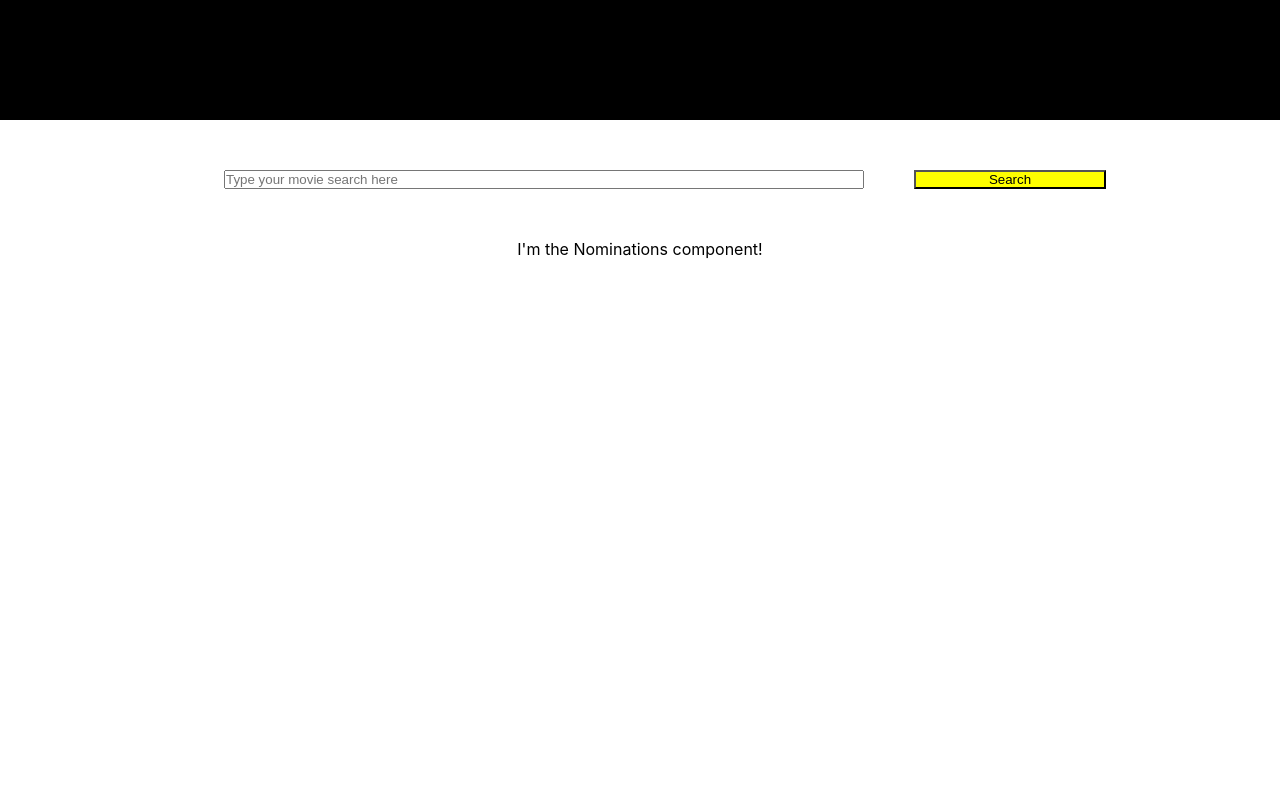
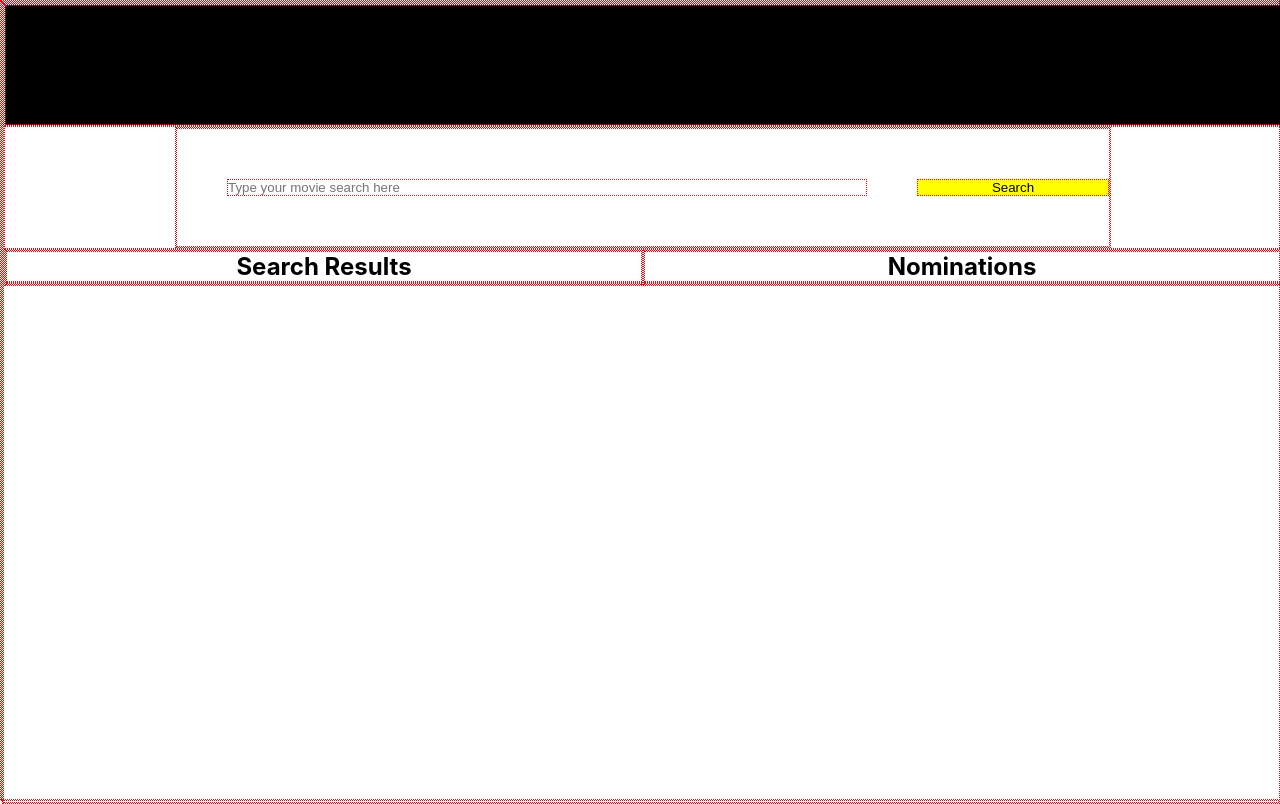
Before and after one commit to nick-echevarria/the-shoppies, a React (Create React App) app: page / in a window 1280 px wide. Built offline with nearby package versions, Linux system fonts and the light colour scheme.

Commit message:
Working buttons, nominate, remove

```diff
--- a/src/App.css
+++ b/src/App.css
@@ -1,11 +1,16 @@
+* {
+    border: red 1px dotted;
+}
+
+li {
+    list-style-type: none;
+}
+
 .app-container {
     height: 100vh;
     width: 100vw;
     max-width: 100vw;
     max-height: 100vh;
-    display: flex;
-    flex-direction: column;
-    align-items: center;
 }
 
 .header-container {
@@ -13,8 +18,17 @@
     min-height: 15vh;
 }
 
-.app-header {
-    width: 100vw;
+.header {
+    width: auto;
     height: 15vh;
     background-color: black;
 }
+
+.search-bar-container {
+    display: flex;
+    justify-content: center;
+}
+
+.result-nod-container {
+    display: flex;
+}
--- a/src/App.js
+++ b/src/App.js
@@ -9,7 +9,7 @@ class App extends Component {
   state = {
     userInput: "",
     searchResults: null,
-    nominationList: null,
+    nominationList: [],
   }
 
   handleUserInput = (event) => {
@@ -18,26 +18,42 @@ class App extends Component {
 
   handleSearchSubmit = (event) => {
     event.preventDefault();
-    console.log(event)
     fetch(requests.OMDB_ENDPOINT + this.state.userInput)
       .then(res => res.json())
-      .then(results => this.setState({ searchResults : results }))
+      .then(results => this.setState({ searchResults : results["Search"] }))
+  }
+
+  nominate = (title, year, imdbID) => {
+    let newNomination = { title, year, imdbID };
+    let currentNominationList = this.state.nominationList;
+    currentNominationList.push(newNomination)
+    // if nominationList.includes(nom.clicked?) then disable
+    this.setState({ nominationList: currentNominationList })
+  }
+
+  removeNomination = (title) => {
+    let currentNominationList = this.state.nominationList;
+    let newNominationList = currentNominationList.filter(movie => movie.title !== title )
+
+    this.setState({ nominationList: newNominationList })
   }
 
   render() {
     return (
       <div className="app-container">
         <div className="header-container">
-        <header className="app-header" />
+          <header className="header" />
         </div>
+        <div className="search-bar-container">
           <SearchBar
             userInput={this.state.userInput}
             handleUserInput={this.handleUserInput}
             handleSearchSubmit={this.handleSearchSubmit}
           />
+        </div>
         <div className="result-nod-container">
-          <SearchResults searchResults={this.state.searchResults}/>
-          <NominationList />
+          <SearchResults searchResults={this.state.searchResults} nominate={this.nominate}/>
+          <NominationList nominationList={this.state.nominationList} removeNomination={this.removeNomination} />
         </div>
     </div>
     );
--- a/src/components/NominationList.js
+++ b/src/components/NominationList.js
@@ -1,10 +1,20 @@
 import React from 'react';
 import '../css/NominationList.css'
 
-const NominationList = () => {
+const NominationList = (props) => {
+    // let { nominationList } = props.nominationList;
     return (
         <div className="nomination-list-container">
-            <p>I'm the Nominations component!</p>
+            <h2>Nominations</h2>
+            <ul>
+                {props.nominationList && props.nominationList.map((nominationObj) => (
+                    <li key={nominationObj.imdbID}>
+                        {nominationObj.title}
+                        ({nominationObj.year})
+                        <button onClick={() => props.removeNomination(nominationObj.title, nominationObj.year, nominationObj.imdbID)}> Remove </button>
+                    </li>
+                ))}
+            </ul>
         </div>
     );
 }
--- a/src/components/SearchResults.js
+++ b/src/components/SearchResults.js
@@ -1,14 +1,18 @@
 import React from 'react';
 import '../css/SearchResults.css'
 
-//has to take fetched data and create a list w/buttons
-
 const SearchResults = (props) => {
-    let { searchResults } = props;
     return (
-        <div>
+        <div className="search-result-container">
+            <h2>Search Results</h2>
             <ul>
-
+                {props.searchResults && props.searchResults.map((searchResultObj) => (
+                    <li key={searchResultObj.imdbID}>
+                        {searchResultObj.Title}
+                        ({searchResultObj.Year})
+                        <button onClick={() => props.nominate(searchResultObj.Title, searchResultObj.Year, searchResultObj.imdbID)}> Nominate </button>
+                    </li>
+                ))}
             </ul>
         </div>
     );
--- a/src/css/NominationList.css
+++ b/src/css/NominationList.css
@@ -0,0 +1,4 @@
+.nomination-list-container {
+    width: 50vw;
+    text-align: center;
+}
--- a/src/css/SearchResults.css
+++ b/src/css/SearchResults.css
@@ -0,0 +1,4 @@
+.search-result-container {
+    width: 50vw;
+    text-align: center;
+}
```
Also changed, not shown: 1 other file (tests, documents, lock files or other folders). Lines whose indentation alone changed are shown as unchanged.
